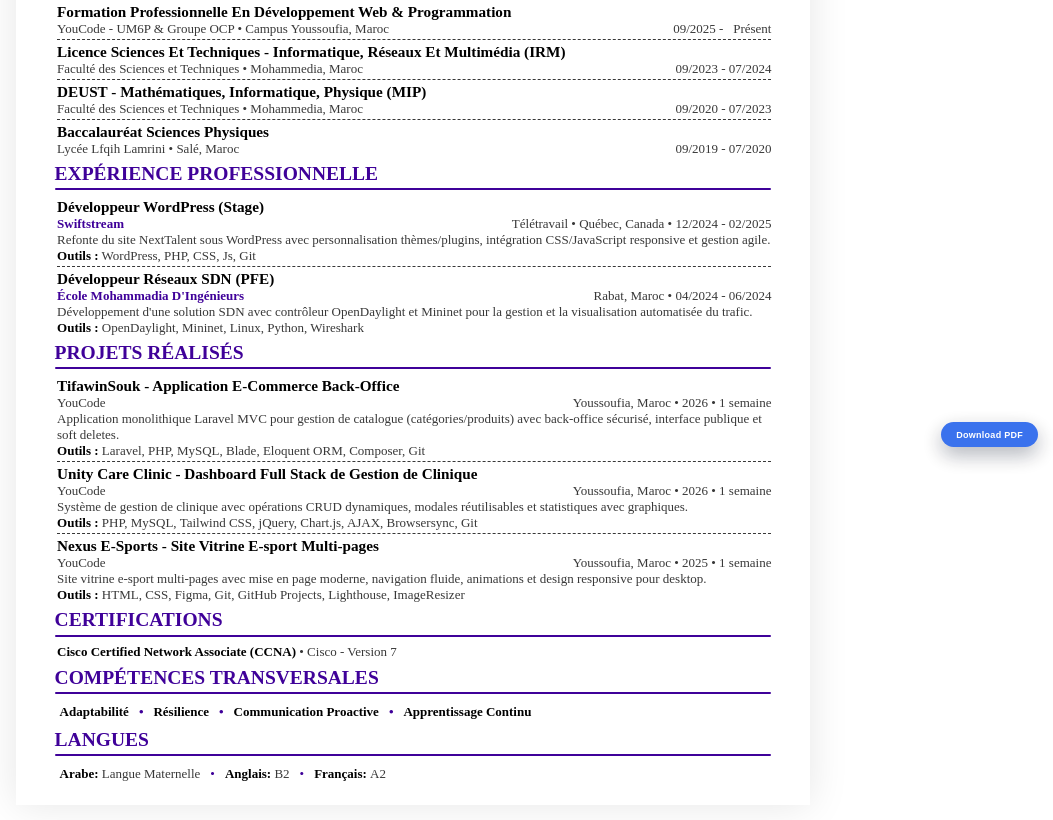
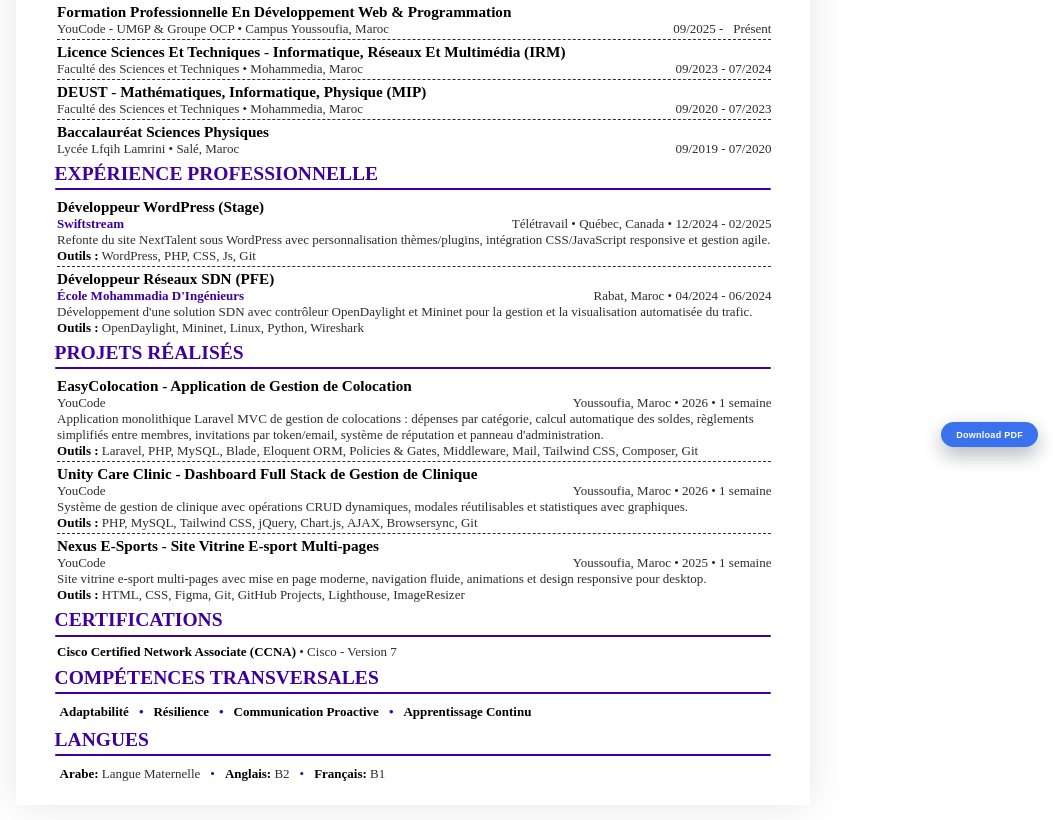
Before and after one commit to Sami-Regragui-Work/cv-html-pdf, a website: page index.html in a window 1280 px wide. Shown: the part 338-1158 px from the top of the page, without its empty margins (227-1280 px from the left). Drawn offline with Linux system fonts and the light colour scheme.

Commit message:
updated experience

```diff
--- a/assets/palette.css
+++ b/assets/palette.css
@@ -1,6 +1,6 @@
 :root {
     --primary-clr: rgb(63, 1, 153);
-    --secondary-clr: rgb(56, 56, 56);
+    --secondary-clr: rgb(46, 46, 46);
     --text-clr: black;
 }
 
--- a/index.html
+++ b/index.html
@@ -185,16 +185,16 @@
                     <div class="section__content text--secondary">
                         <article class="project">
                             <h3 class="project__title">
-                                <a href="https://github.com/Sami-Regragui-Work/TifawinSouk-E-Commerce">TifawinSouk - Application E-Commerce Back-Office</a>
+                                <a href="https://github.com/Sami-Regragui-Work/easy_colocation.git">EasyColocation - Application de Gestion de Colocation</a>
                             </h3>
                             <div class="project__meta">
                                 <p class="project__company">YouCode</p>
                                 <p class="project__location-date">Youssoufia, Maroc • 2026 • 1 semaine</p>
                             </div>
-                            <p class="project__details">Application monolithique Laravel MVC pour gestion de catalogue (catégories/produits) avec back-office sécurisé, interface publique et soft deletes.</p>
+                            <p class="project__details">Application monolithique Laravel MVC de gestion de colocations : dépenses par catégorie, calcul automatique des soldes, règlements simplifiés entre membres, invitations par token/email, système de réputation et panneau d'administration.</p>
                             <p class="project__tools">
                                 <label class="text--bold">Outils :</label>
-                                Laravel, PHP, MySQL, Blade, Eloquent ORM, Composer, Git
+                                Laravel, PHP, MySQL, Blade, Eloquent ORM, Policies &amp; Gates, Middleware, Mail, Tailwind CSS, Composer, Git
                             </p>
                         </article>
 
@@ -255,7 +255,7 @@
                         <ul class="languages text--secondary">
                             <li class="lang"><label class="text--bold">Arabe: </label> Langue maternelle</li>
                             <li class="lang"><label class="text--bold">Anglais: </label> B2</li>
-                            <li class="lang"><label class="text--bold">Français: </label> A2</li>
+                            <li class="lang"><label class="text--bold">Français: </label> B1</li>
                         </ul>
                     </div>
                 </section>
```
Also changed, not shown: en.html (+4 -4 lines).
